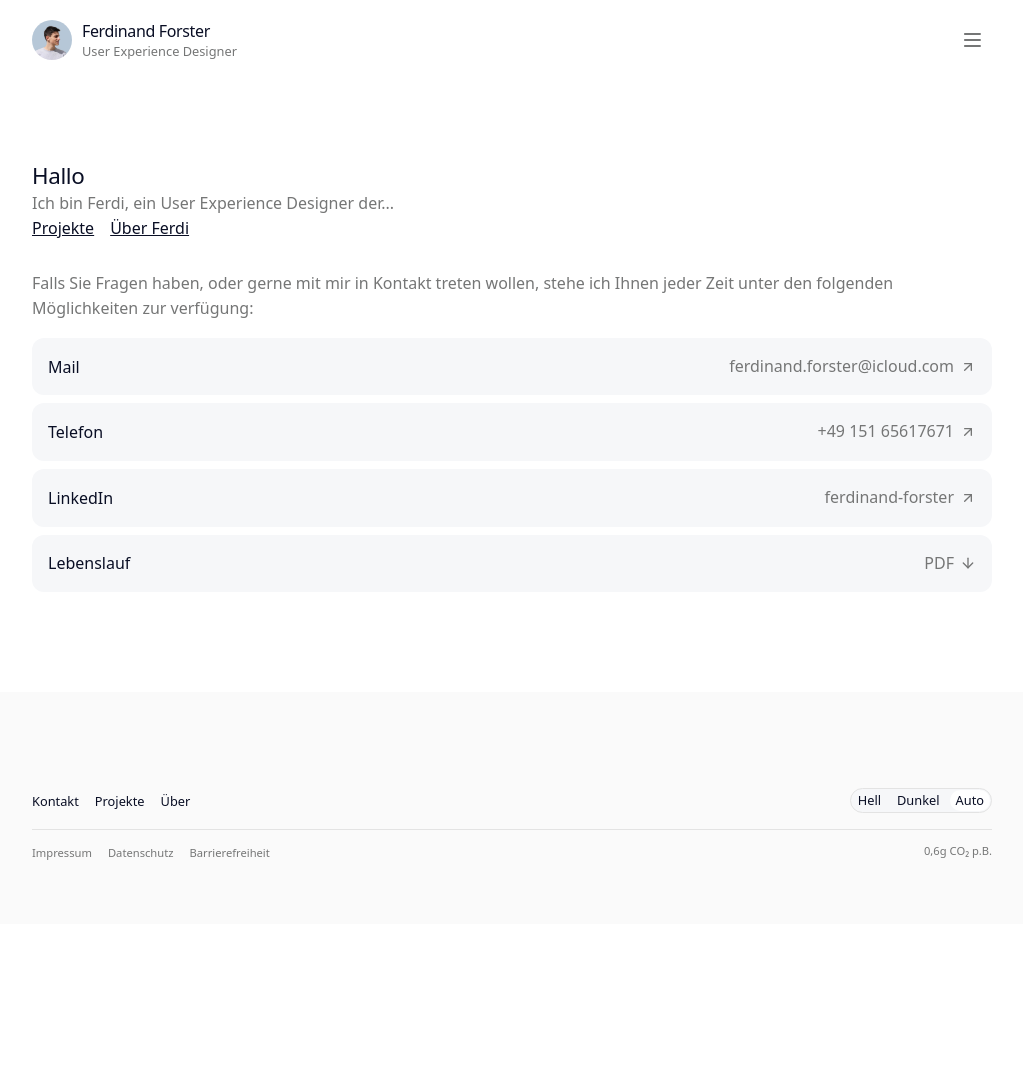
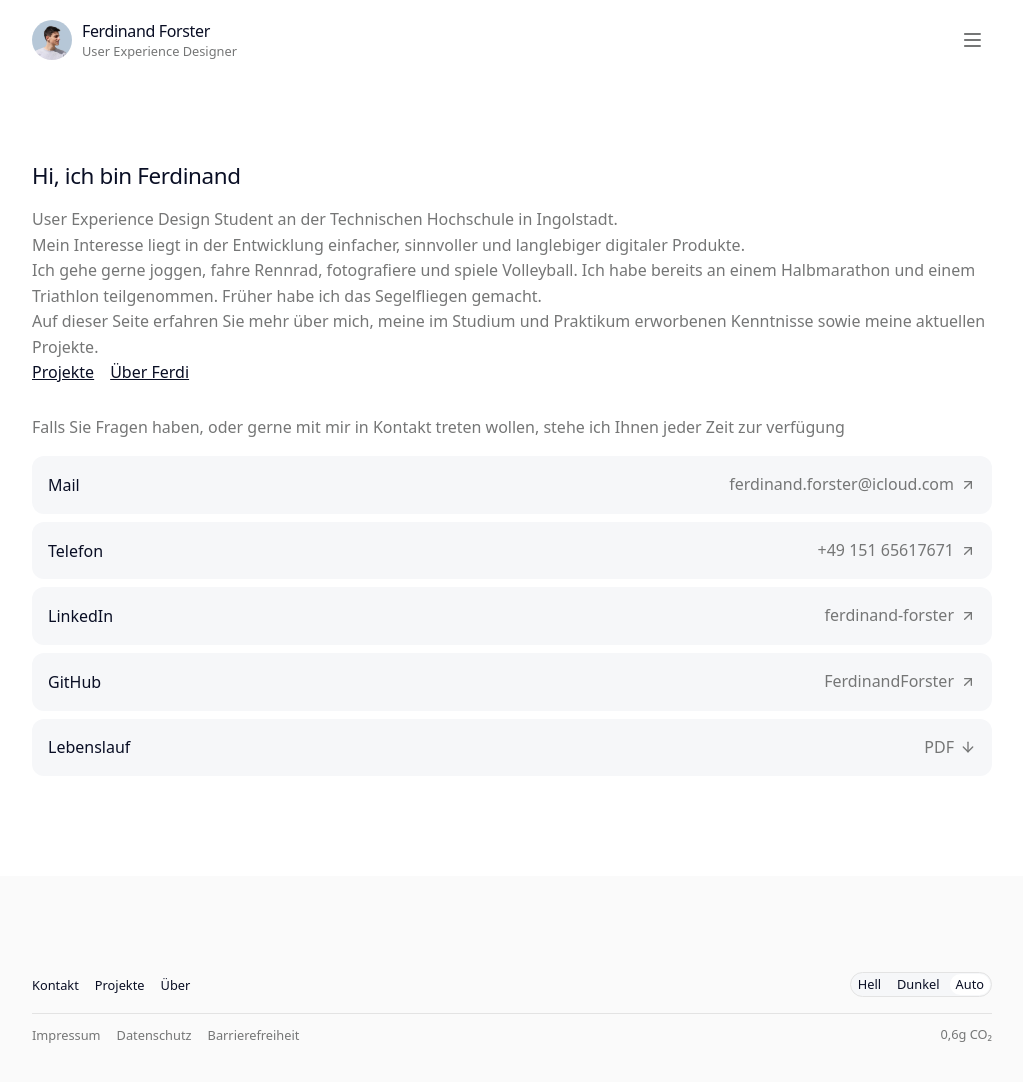
Before and after one commit to FerdinandForster/portfolio, a plain HTML site: page index.html in a window 1280 px wide. Shown: the whole page, without its empty margins (128-1151 px from the left). Before the commit the page ends 924 px from the top, so only its background shows below. Drawn offline with Linux system fonts and the light colour scheme.

Commit message:
font size änderungen

```diff
--- a/index.html
+++ b/index.html
@@ -33,8 +33,11 @@
 
 <main>
 <div class="hero-wrapper">
-  <h2>Hallo</h2>
-  <p>Ich bin Ferdi, ein User Experience Designer der...</p>
+  <h2>Hi, ich bin Ferdinand</h2>
+  <p>User Experience Design Student an der Technischen Hochschule in Ingolstadt.</p>
+  <p>Mein Interesse liegt in der Entwicklung einfacher, sinnvoller und langlebiger digitaler Produkte.</p>
+  <p>Ich gehe gerne joggen, fahre Rennrad, fotografiere und spiele Volleyball. Ich habe bereits an einem Halbmarathon und einem Triathlon teilgenommen. Früher habe ich das Segelfliegen gemacht.</p>
+  <p>Auf dieser Seite erfahren Sie mehr über mich, meine im Studium und Praktikum erworbenen Kenntnisse sowie meine aktuellen Projekte.</p>
   <div class="cta-btns">
   <a href="projects.html">Projekte</a>
   <a href="about.html">Über Ferdi</a>
@@ -42,7 +45,7 @@
 </div>
 
 <section>
-  <p>Falls Sie Fragen haben, oder gerne mit mir in Kontakt treten wollen, stehe ich Ihnen jeder Zeit unter den folgenden Möglichkeiten zur verfügung:</p>
+  <p>Falls Sie Fragen haben, oder gerne mit mir in Kontakt treten wollen, stehe ich Ihnen jeder Zeit zur verfügung</p>
   <div class="contact-list">
     <a href="mailto:ferdinand.forster@icloud.com" class="contact-item">
       <h4>Mail</h4>
@@ -62,6 +65,13 @@
       <h4>LinkedIn</h4>
       <div class="contact-item-icon">
       <p>ferdinand-forster</p>
+        <svg class="arrow-up-right" xmlns="http://www.w3.org/2000/svg" width="16" height="16" viewBox="0 0 24 24" fill="none" stroke="currentColor" stroke-width="2" stroke-linecap="round" stroke-linejoin="round" class="lucide lucide-arrow-up-right" aria-hidden="true" data-js-game-target="true"><path d="M7 7h10v10"></path><path d="M7 17 17 7"></path></svg>
+      </div>
+    </a>
+    <a href="https://github.com/FerdinandForster" class="contact-item">
+      <h4>GitHub</h4>
+      <div class="contact-item-icon">
+      <p>FerdinandForster</p>
         <svg class="arrow-up-right" xmlns="http://www.w3.org/2000/svg" width="16" height="16" viewBox="0 0 24 24" fill="none" stroke="currentColor" stroke-width="2" stroke-linecap="round" stroke-linejoin="round" class="lucide lucide-arrow-up-right" aria-hidden="true" data-js-game-target="true"><path d="M7 7h10v10"></path><path d="M7 17 17 7"></path></svg>
       </div>
     </a>
@@ -100,7 +110,7 @@
       <a href="accessibility.html">Barrierefreiheit</a>
     </div>
     <div class="footer-bottom-right">
-      <a href="">0,6g CO₂ p.B.</a>
+      <a href="">0,6g CO₂</a>
     </div>
   </div>
 </footer>
--- a/style.css
+++ b/style.css
@@ -76,6 +76,7 @@ h2{
   font-weight: 500;
   line-height: normal;
   letter-spacing: -0.36px;
+  margin-bottom: 1rem;
 }
  h3{
   margin: 0;
@@ -85,7 +86,7 @@ h2{
   font-weight: 500;
   line-height: normal;
   letter-spacing: -0.36px;
-  margin-bottom: 1rem;
+  margin-bottom: .5rem;
 }
 p {
   margin: 8px 0 0 0;
@@ -669,7 +670,7 @@ footer {
     .footer-center a {
       text-decoration: none;
       color: var(--primary);
-      font-size: .8rem;
+      font-size: var(--font-size-small);
       transition: color 0.2s;
       display: inline-flex;
       align-items: center;
@@ -715,7 +716,7 @@ footer .theme-control .theme-btn{
   border: 0;
   background: transparent;
   color: var(--primary);
-  font-size: .8rem;
+  font-size: var(--font-size-small);
   padding: 4px 6px;
   border-radius: 999px;
   cursor: pointer;
@@ -729,11 +730,11 @@ footer .theme-control .theme-btn[aria-pressed="true"]{
     .footer-bottom a {
       text-decoration: none;
       color: var(--secondary);
-      font-size: 0.7rem;
+      font-size: var(--font-size-small);
     }
 
     .footer-bottom-right p {
       margin: 0;
       color: var(--secondary);
-      font-size: 0.7rem;
+      font-size: var(--font-size-small);
     }
```
